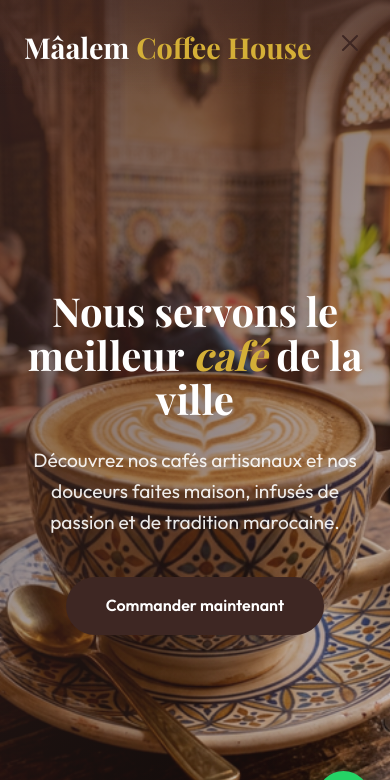
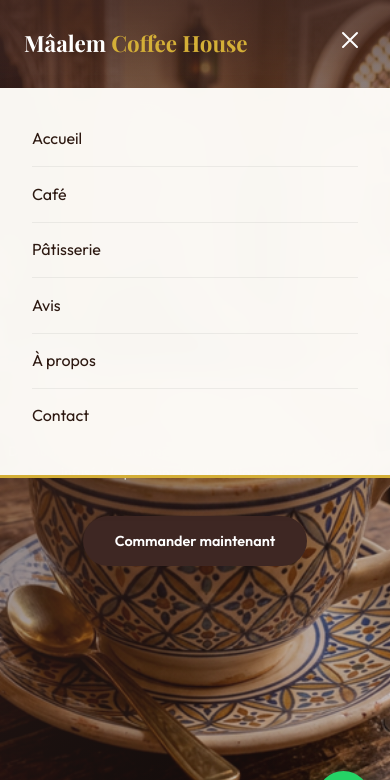
Before and after one commit to OussamaNaya/Landing-page-Coffee-Shope, a plain HTML site: page index.html in a window 390 px wide. Both pictures are taken after a click on the button 350 px from the left and 47 px from the top of the page. Shown: the top 780 px of the page. Drawn offline with nearby package versions, Linux system fonts and the light colour scheme; a web font is replaced by a local one.

Commit message:
fixinng the header responsivty

```diff
--- a/css/style.css
+++ b/css/style.css
@@ -147,6 +147,7 @@ h3,
     color: #fff;
     font-weight: 500;
     font-size: 0.9rem;
+    position: relative;
     transition: var(--transition);
     text-shadow: 0 1px 2px rgba(0, 0, 0, 0.1);
 }
@@ -1001,8 +1002,14 @@ h3,
     background: none;
     border: none;
     font-size: 2rem;
+    color: #fff;
+    cursor: pointer;
+    z-index: 10;
+    transition: var(--transition);
+}
+
+.navbar.scrolled .mobile-toggle {
     color: var(--primary-brown);
-    cursor: pointer;
 }
 
 /* Responsive */
@@ -1018,10 +1025,83 @@ h3,
     .footer-grid {
         grid-template-columns: 1fr 1fr;
     }
+
+    .hero-title {
+        font-size: 3rem;
+    }
+
+    .hero-subtitle {
+        font-size: 1.05rem;
+    }
+
+    .nav-links {
+        gap: 1rem;
+    }
+
+    .nav-links a {
+        font-size: 0.85rem;
+    }
 }
 
 @media (max-width: 768px) {
+
+    /* Mobile Navigation Overlay */
     .nav-links {
+        display: none;
+        flex-direction: column;
+        position: absolute;
+        top: 100%;
+        left: 0;
+        right: 0;
+        background: rgba(253, 251, 247, 0.98);
+        backdrop-filter: blur(15px);
+        padding: 1.5rem 2rem 2rem;
+        gap: 0;
+        box-shadow: 0 15px 30px rgba(0, 0, 0, 0.1);
+        border-bottom: 3px solid var(--gold);
+        transform: translateY(-10px);
+        opacity: 0;
+        transition: transform 0.3s ease, opacity 0.3s ease;
+    }
+
+    .nav-links.active {
+        display: flex;
+        transform: translateY(0);
+        opacity: 1;
+        animation: slideDown 0.35s ease-out forwards;
+    }
+
+    @keyframes slideDown {
+        from {
+            transform: translateY(-10px);
+            opacity: 0;
+        }
+
+        to {
+            transform: translateY(0);
+            opacity: 1;
+        }
+    }
+
+    .nav-links a {
+        color: var(--text-main) !important;
+        text-shadow: none !important;
+        padding: 0.9rem 0;
+        font-size: 1rem;
+        border-bottom: 1px solid rgba(0, 0, 0, 0.06);
+        transition: var(--transition);
+    }
+
+    .nav-links a:last-child {
+        border-bottom: none;
+    }
+
+    .nav-links a:hover {
+        color: var(--gold) !important;
+        padding-left: 8px;
+    }
+
+    .nav-links a::after {
         display: none;
     }
 
@@ -1029,12 +1109,51 @@ h3,
         display: block;
     }
 
+    /* Hero Responsive */
+    .hero {
+        height: 100vh;
+        min-height: 550px;
+    }
+
+    .hero-content {
+        padding: 0 0.5rem;
+    }
+
     .hero-title {
-        font-size: 2.5rem;
+        font-size: 2.2rem;
+        line-height: 1.2;
+        margin-bottom: 1rem;
+    }
+
+    .hero-subtitle {
+        font-size: 0.95rem;
+        margin-bottom: 2rem;
+    }
+
+    .hero-actions .btn {
+        padding: 0.85rem 2rem;
+        font-size: 0.9rem;
+    }
+
+    /* Other sections mobile */
+    .section {
+        padding: 50px 0;
+    }
+
+    .section-title {
+        font-size: 1.8rem;
     }
 
     .categories-grid {
         grid-template-columns: repeat(2, 1fr);
+    }
+
+    .newsletter-card {
+        padding: 2rem 1.5rem;
+    }
+
+    .newsletter-content h2 {
+        font-size: 1.6rem;
     }
 
     .newsletter-form {
@@ -1044,4 +1163,46 @@ h3,
     .newsletter-form .btn {
         width: 100%;
     }
+
+    .footer-grid {
+        grid-template-columns: 1fr;
+        gap: 2rem;
+    }
 }
+
+@media (max-width: 480px) {
+    .hero-title {
+        font-size: 1.75rem;
+    }
+
+    .hero-subtitle {
+        font-size: 0.85rem;
+    }
+
+    .logo {
+        font-size: 1.4rem;
+    }
+
+    .categories-grid {
+        grid-template-columns: repeat(2, 1fr);
+        gap: 1rem;
+    }
+
+    .category-icon {
+        width: 60px;
+        height: 60px;
+        font-size: 1.5rem;
+    }
+
+    .product-grid {
+        grid-template-columns: 1fr;
+    }
+
+    .testimonial-card {
+        padding: 2rem 1.5rem;
+    }
+
+    .contact-form {
+        padding: 1.5rem;
+    }
+}
--- a/index.html
+++ b/index.html
@@ -249,7 +249,7 @@
                         <div class="testimonial-card">
                             <div class="reviewer-avatar" style="background: linear-gradient(135deg, #D4AF37, #3E2723);">
                                 YB</div>
-                            <ion-icon name="quote-outline" class="quote-icon"></ion-icon>
+                            <span class="quote-icon">❝</span>
                             <p>"Le meilleur thé à la menthe que j'ai goûté à Casablanca ! L'ambiance est calme et
                                 parfaite
                                 pour travailler."</p>
@@ -262,7 +262,7 @@
                         <div class="testimonial-card">
                             <div class="reviewer-avatar" style="background: linear-gradient(135deg, #2E7D32, #1B5E20);">
                                 LK</div>
-                            <ion-icon name="quote-outline" class="quote-icon"></ion-icon>
+                            <span class="quote-icon">❝</span>
                             <p>"Leurs pâtisseries sont fraîches et délicieuses. Un vrai régal pour les yeux et les
                                 papilles."</p>
                             <div class="reviewer">
@@ -274,7 +274,7 @@
                         <div class="testimonial-card">
                             <div class="reviewer-avatar" style="background: linear-gradient(135deg, #5D4037, #3E2723);">
                                 OD</div>
-                            <ion-icon name="quote-outline" class="quote-icon"></ion-icon>
+                            <span class="quote-icon">❝</span>
                             <p>"Un espresso corsé et authentique. Le service est impeccable et toujours avec le
                                 sourire."</p>
                             <div class="reviewer">
```
